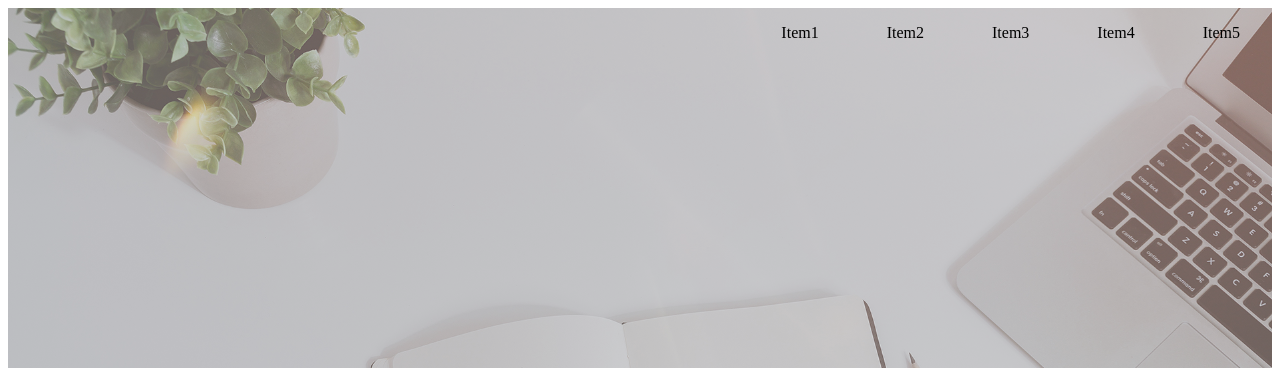
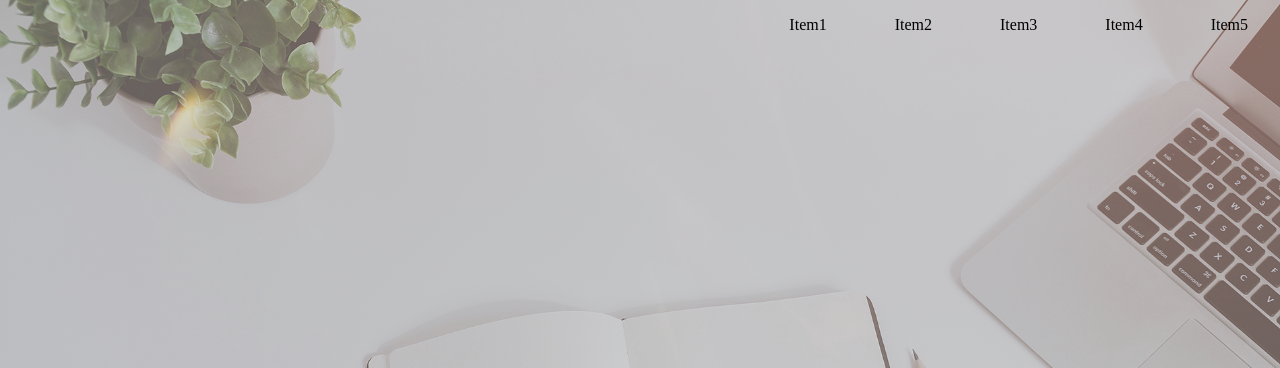
Before and after one commit to libelula70/paginas_web_css, a website: page 10_layout/index.html in a window 1280 px wide. Shown: the top 368 px of the page. Drawn offline with Linux system fonts and the light colour scheme.

Commit message:
mas layouts

```diff
--- a/10_layout/scss/style.scss
+++ b/10_layout/scss/style.scss
@@ -1,7 +1,25 @@
+@mixin reset($tipo: full) {
+    @if ($tipo==full) {
+        margin: 0;
+        padding: 0;
+    }
+    @else if ($tipo==vert) {
+        padding-top: 0;
+        padding-bottom: 0;
+        margin-top: 0;
+        margin-bottom: 0;
+    }
+}
+
+
 *,
 :before, :after,
 ::before, ::after{
     box-sizing: border-box;
+}
+
+body {
+    @include reset ();
 }
 
 header {
@@ -30,14 +48,14 @@ header {
         position: relative;
         clear: both;
         text-align: center;
-        padding-top: 0;
+        @include reset(vert);
+        /* padding-top: 0;
         padding-bottom: 0;
         margin-top: 0;
-        margin-bottom: 0;
+        margin-bottom: 0; */
         line-height: 100vh;
         font-family: 'Abril Fatface', cursive;
         font-size: 2.4rem;
-
     }
 }
 
```
Also changed, not shown: 10_layout/css/style.css, 1 other file.
